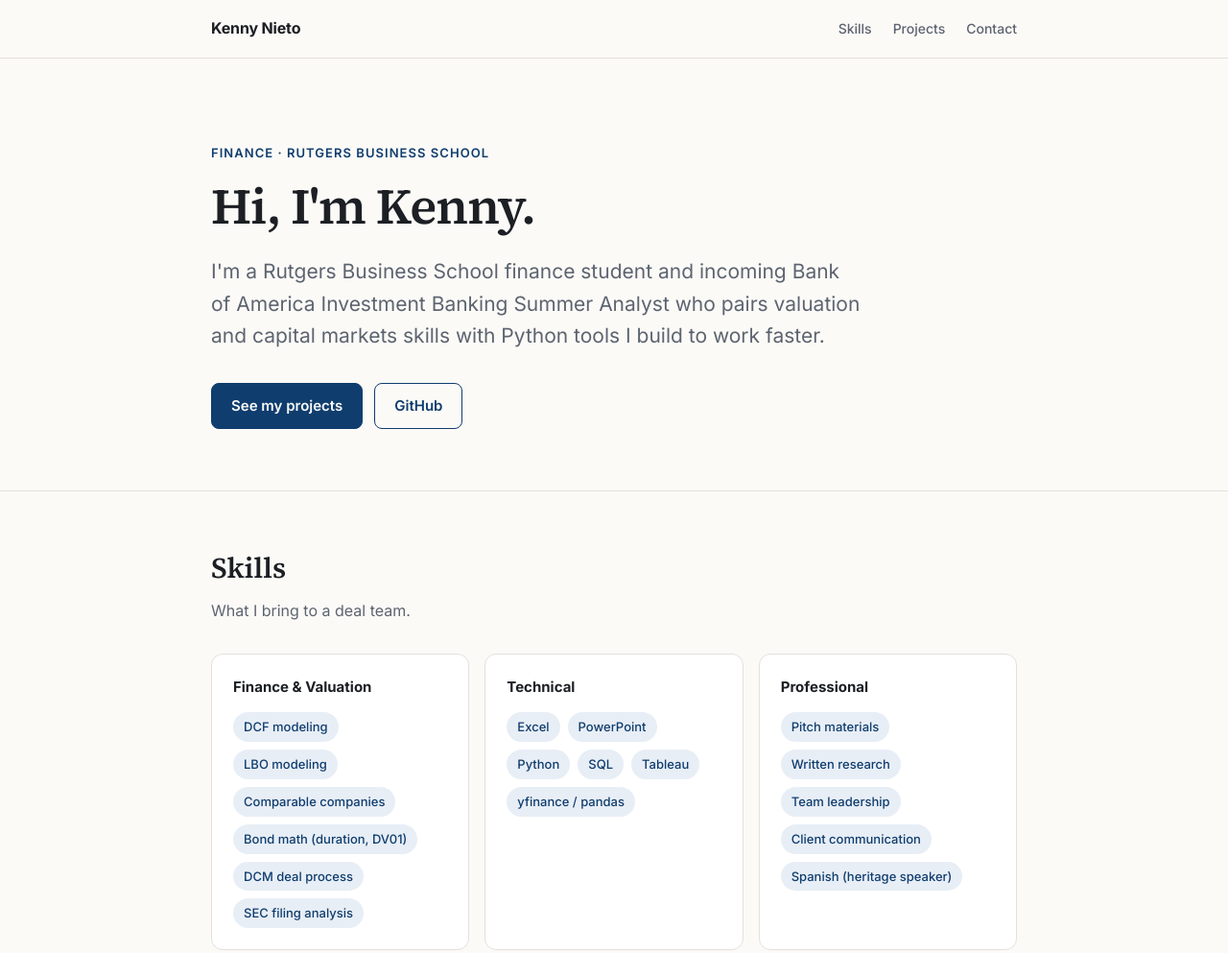
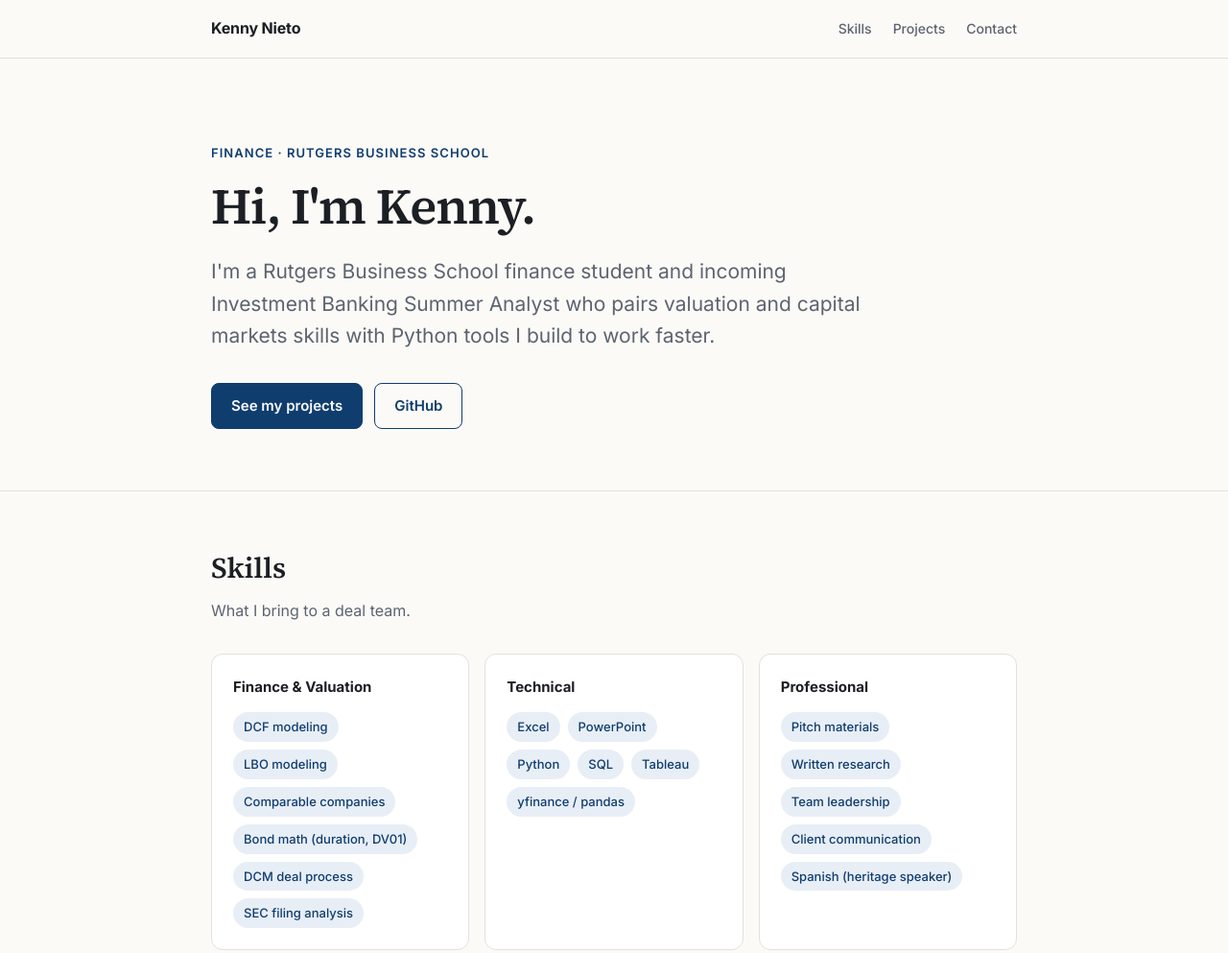
Before and after one commit to knietoagomez-blip/knietoagomez-blip.github.io, a plain HTML site: page index.html in a window 1280 px wide. Shown: the top 993 px of the page at 96% size. Drawn offline with Linux system fonts and the light colour scheme.

Commit message:
Update statement in index.html

```diff
--- a/index.html
+++ b/index.html
@@ -121,7 +121,7 @@
   <div class="wrap">
     <p class="eyebrow">Finance · Rutgers Business School</p>
     <h1>Hi, I'm Kenny.</h1>
-    <p class="statement">I'm a Rutgers Business School finance student and incoming Bank of America Investment Banking Summer Analyst who pairs valuation and capital markets skills with Python tools I build to work faster.</p>
+    <p class="statement">I'm a Rutgers Business School finance student and incoming Investment Banking Summer Analyst who pairs valuation and capital markets skills with Python tools I build to work faster.</p>
     <div class="cta">
       <a class="btn primary" href="#projects">See my projects</a>
       <a class="btn ghost" href="https://github.com/knietoagomez-blip" target="_blank" rel="noopener">GitHub</a>
```
